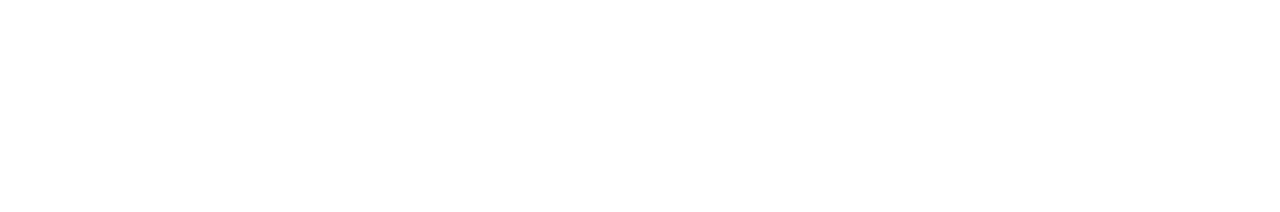
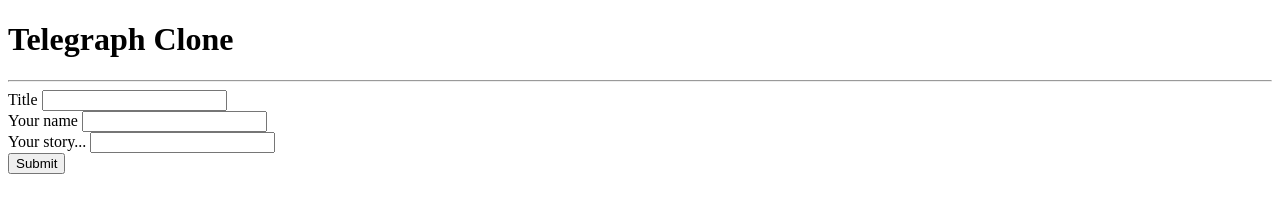
Before and after one commit to guz3z/telegraph-clone, a plain HTML site: page client/index.html in a window 1280 px wide. Drawn offline with Linux system fonts and the light colour scheme.

Commit message:
create homepage

```diff
--- a/client/index.html
+++ b/client/index.html
@@ -9,6 +9,25 @@
     <script defer src="static/post.js"></script>
 </head>
 <body>
+    <h1> Telegraph Clone </h1>
+    <hr>
 
+    <form id='publishForm'>
+        <label for='title'  data-placeholder='Title'>Title</label>
+        <input id='title' name='title'>
+        <br>
+        <label for='name'> Your name </label>
+        <input id='name' name='name'>
+        <br>
+        <label for='story'> Your story... </label>
+        <input id='story' name='story'>
+        <br>
+        <input type='submit' placeholder='Submit'>
+    </form>
+
+    <br>
+
+
+    <script src="static/post.js"></script>
 </body>
 </html>
```
